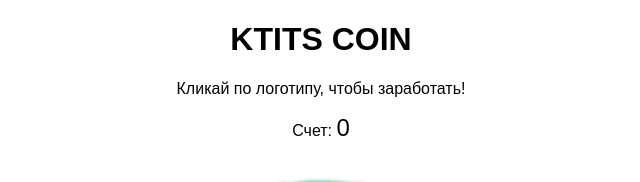
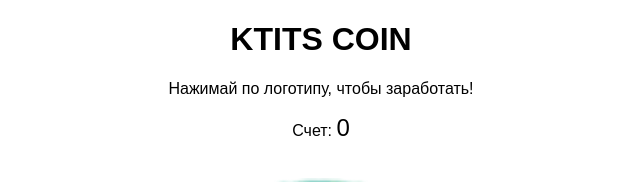
Before and after one commit to Rasim2/ktitscoin.github.io, a plain HTML site: page index.html in a window 1280 px wide. Shown: the top 182 px of the page, 319-959 px from the left. Drawn offline with Linux system fonts and the light colour scheme.

Commit message:
Update index.html

```diff
--- a/index.html
+++ b/index.html
@@ -8,6 +8,7 @@
   body {
     font-family: Arial, sans-serif;
     text-align: center;
+    touch-action: none;
   }
   #score {
     font-size: 24px;
@@ -22,7 +23,7 @@
 </head>
 <body>
 <h1>KTITS COIN</h1>
-<p>Кликай по логотипу, чтобы заработать!</p>
+<p>Нажимай по логотипу, чтобы заработать!</p>
 <p>Счет: <span id="score">0</span></p>
 <img id="hamster" src="image-Photoroom (1).png" alt="Hamster">
 <script>
```
